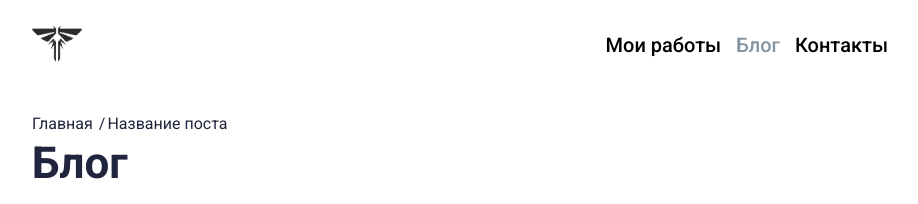
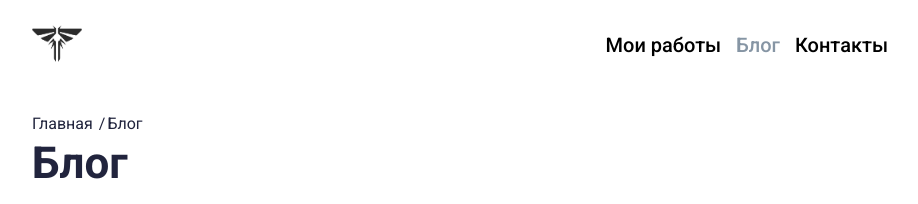
Before and after one commit to cikadaweb/cikadawebsite, a Nuxt app: page /post in a window 1280 px wide. Shown: the top 204 px of the page, without its empty margins (180-1098 px from the left). Built offline with nearby package versions, Linux system fonts and the light colour scheme; no server answers.

Commit message:
Change Breadcrumb title

```diff
--- a/components/sections/Blog.vue
+++ b/components/sections/Blog.vue
@@ -25,7 +25,7 @@ export default {
         },
         {
           id: 2,
-          title: 'Название поста',
+          title: 'Блог',
           url: '/post'
         },
       ]
```
